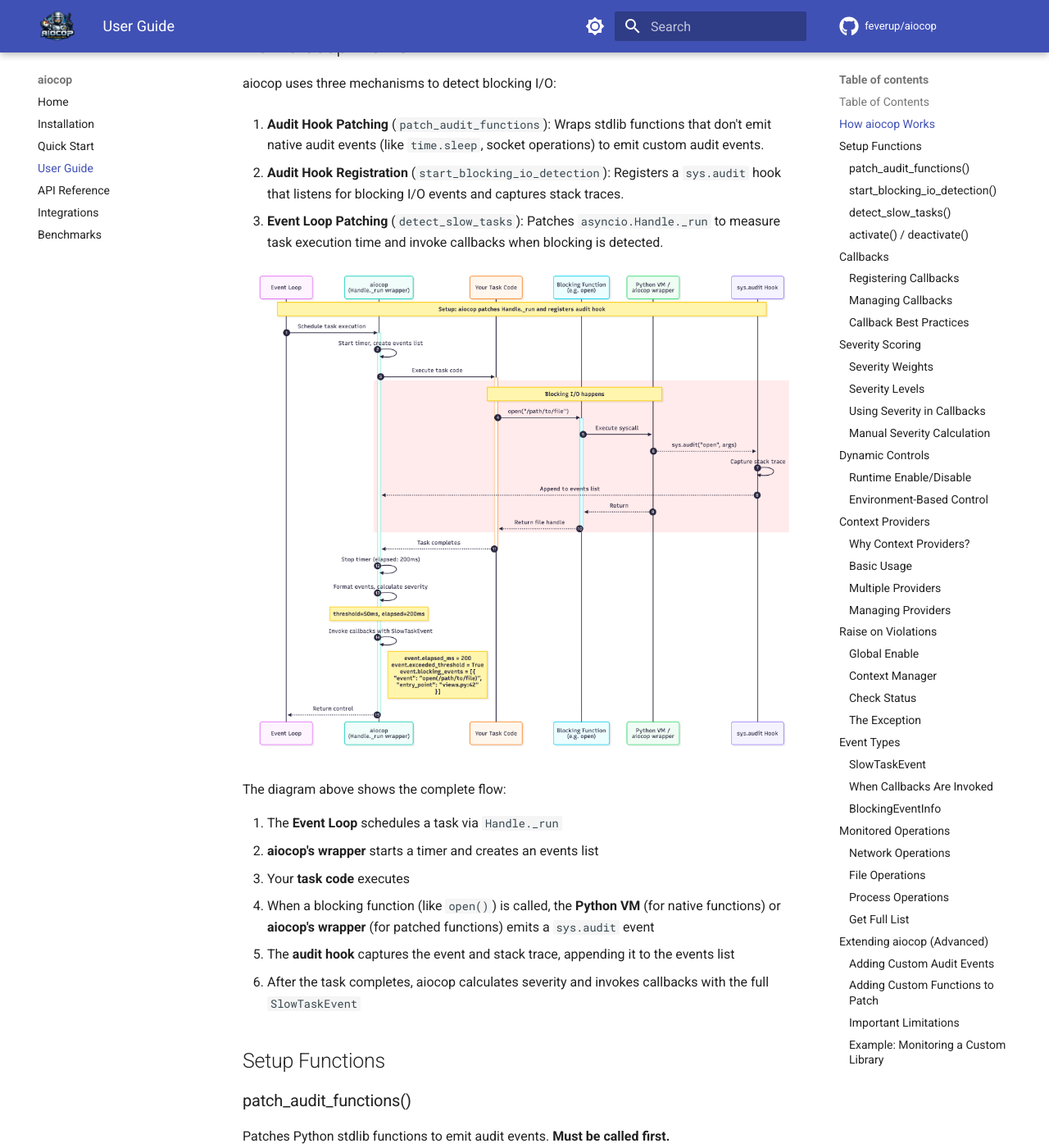
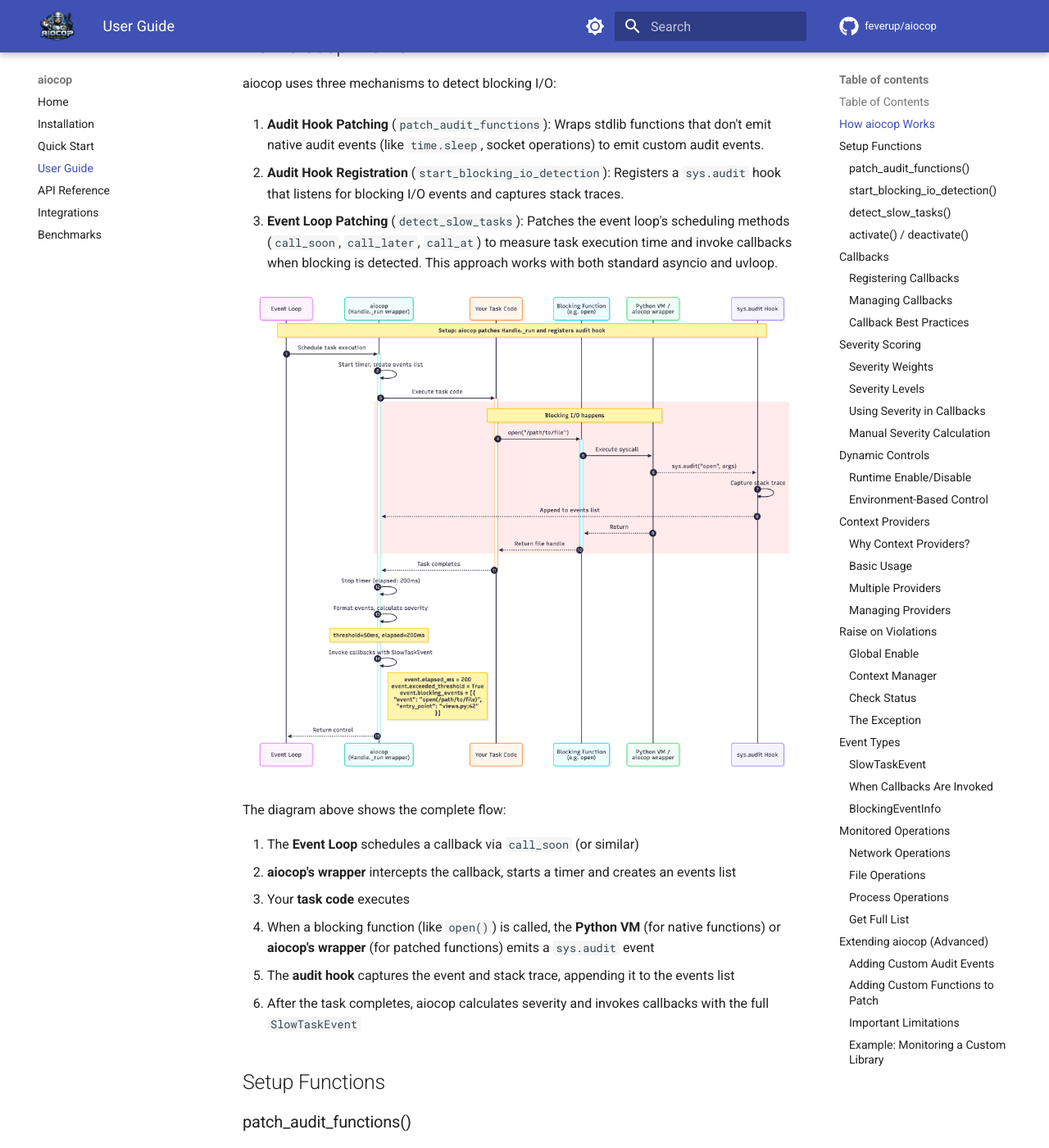
Before and after one commit to Feverup/aiocop, an MkDocs documentation site: the page built from docs/guide.md, in a window 1280 px wide and 1400 px high, scrolled down 642 px. Shown: the whole window at 82% size. Built offline with MkDocs 1.6.1 and Material for MkDocs 9.7.7, drawn with Linux system fonts in a browser that asks for light colours; comment, search, counter and statistics services are not loaded.

Commit message:
update docs

```diff
--- a/docs/guide.md
+++ b/docs/guide.md
@@ -23,14 +23,14 @@ aiocop uses three mechanisms to detect blocking I/O:
 
 2. **Audit Hook Registration** (`start_blocking_io_detection`): Registers a `sys.audit` hook that listens for blocking I/O events and captures stack traces.
 
-3. **Event Loop Patching** (`detect_slow_tasks`): Patches `asyncio.Handle._run` to measure task execution time and invoke callbacks when blocking is detected.
+3. **Event Loop Patching** (`detect_slow_tasks`): Patches the event loop's scheduling methods (`call_soon`, `call_later`, `call_at`) to measure task execution time and invoke callbacks when blocking is detected. This approach works with both standard asyncio and uvloop.
 
 ![aiocop architecture diagram](images/explanation_diagram.png)
 
 The diagram above shows the complete flow:
 
-1. The **Event Loop** schedules a task via `Handle._run`
-2. **aiocop's wrapper** starts a timer and creates an events list
+1. The **Event Loop** schedules a callback via `call_soon` (or similar)
+2. **aiocop's wrapper** intercepts the callback, starts a timer and creates an events list
 3. Your **task code** executes
 4. When a blocking function (like `open()`) is called, the **Python VM** (for native functions) or **aiocop's wrapper** (for patched functions) emits a `sys.audit` event
 5. The **audit hook** captures the event and stack trace, appending it to the events list
```
Also changed, not shown: README.md (+3 -1 lines), docs/index.md (+1 -0 lines), docs/installation.md (+1 -0 lines).
